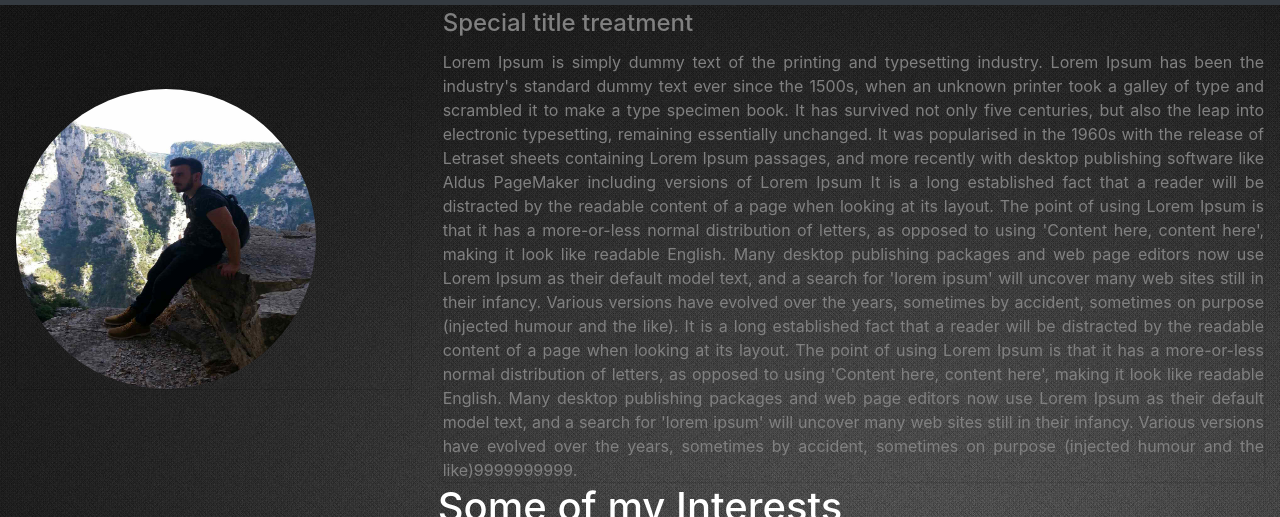
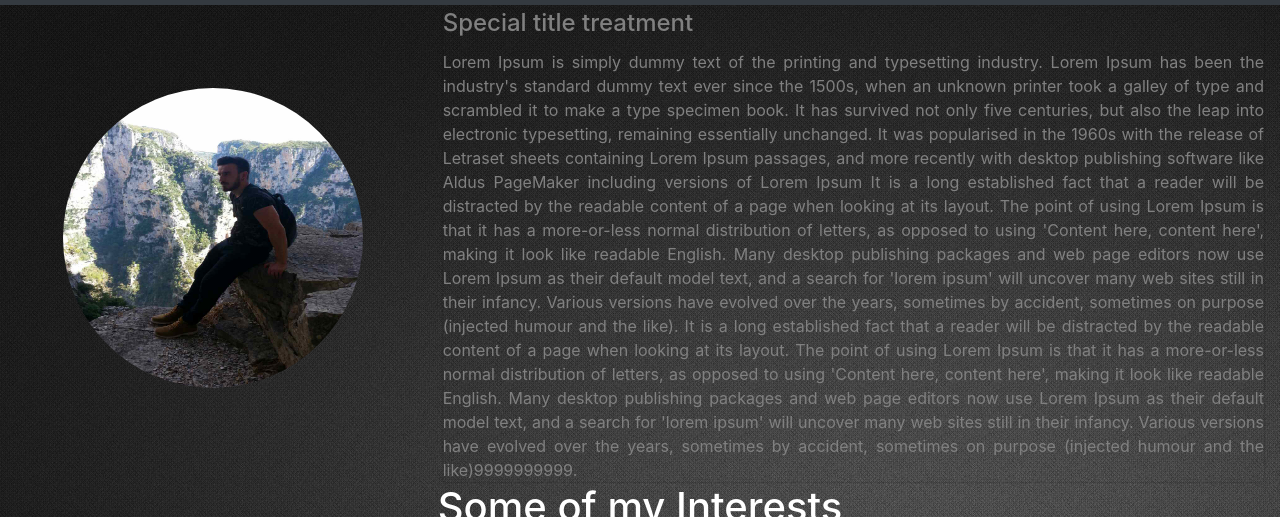
Before and after one commit to EneasLari/EneasLari.github.io, a plain HTML site: page index.html in a window 1280 px wide. Shown: the part 57-574 px from the top of the page. Drawn offline with nearby package versions, Linux system fonts and the light colour scheme.

Commit message:
removing borders from image

```diff
--- a/index.html
+++ b/index.html
@@ -65,15 +65,15 @@
 	    <div class="container-fluid" style="background-image: url('col1.jpg');">
 	        <div class="row" style="color: white">
     			<div class="col-sm-4" style="height: 100%;margin-top: 90px">
-    				<div class="card" style="background: transparent;">
-    					<img src="logo.jpg" alt="First slide" style="height: 300px;width: 300px;max-width: 100%; border-radius: 50%;">
+    				<div class="card border-0" style="background: transparent;">
+    					<img src="logo.jpg" alt="First slide" style="height: 300px;width: 300px;max-width: 100%; border-radius: 50%;display: block;margin: auto;">
     				</div>
 
     			</div>
     			<div class="col-sm-8" style="color:grey;">
-					<div class="card" style="background:transparent;text-align:justify;margin-top: 10px">
+					<div class="card " style="background:transparent;text-align:justify;margin-top: 10px;">
 					    <h4 class="card-title">Special title treatment</h4>
-					    <p class="card-text">Lorem Ipsum is simply dummy text of the printing and typesetting industry. Lorem Ipsum has been the industry's standard dummy text ever since the 1500s, when an unknown printer took a galley of type and scrambled it to make a type specimen book. It has survived not only five centuries, but also the leap into electronic typesetting, remaining essentially unchanged. It was popularised in the 1960s with the release of Letraset sheets containing Lorem Ipsum passages, and more recently with desktop publishing software like Aldus PageMaker including versions of Lorem Ipsum
+					    <p class="card-text" >Lorem Ipsum is simply dummy text of the printing and typesetting industry. Lorem Ipsum has been the industry's standard dummy text ever since the 1500s, when an unknown printer took a galley of type and scrambled it to make a type specimen book. It has survived not only five centuries, but also the leap into electronic typesetting, remaining essentially unchanged. It was popularised in the 1960s with the release of Letraset sheets containing Lorem Ipsum passages, and more recently with desktop publishing software like Aldus PageMaker including versions of Lorem Ipsum
 					    It is a long established fact that a reader will be distracted by the readable content of a page when looking at its layout. The point of using Lorem Ipsum is that it has a more-or-less normal distribution of letters, as opposed to using 'Content here, content here', making it look like readable English. Many desktop publishing packages and web page editors now use Lorem Ipsum as their default model text, and a search for 'lorem ipsum' will uncover many web sites still in their infancy. Various versions have evolved over the years, sometimes by accident, sometimes on purpose (injected humour and the like).
 						It is a long established fact that a reader will be distracted by the readable content of a page when looking at its layout. The point of using Lorem Ipsum is that it has a more-or-less normal distribution of letters, as opposed to using 'Content here, content here', making it look like readable English. Many desktop publishing packages and web page editors now use Lorem Ipsum as their default model text, and a search for 'lorem ipsum' will uncover many web sites still in their infancy. Various versions have evolved over the years, sometimes by accident, sometimes on purpose (injected humour and the like)9999999999.</p>
 					  </div>
```
